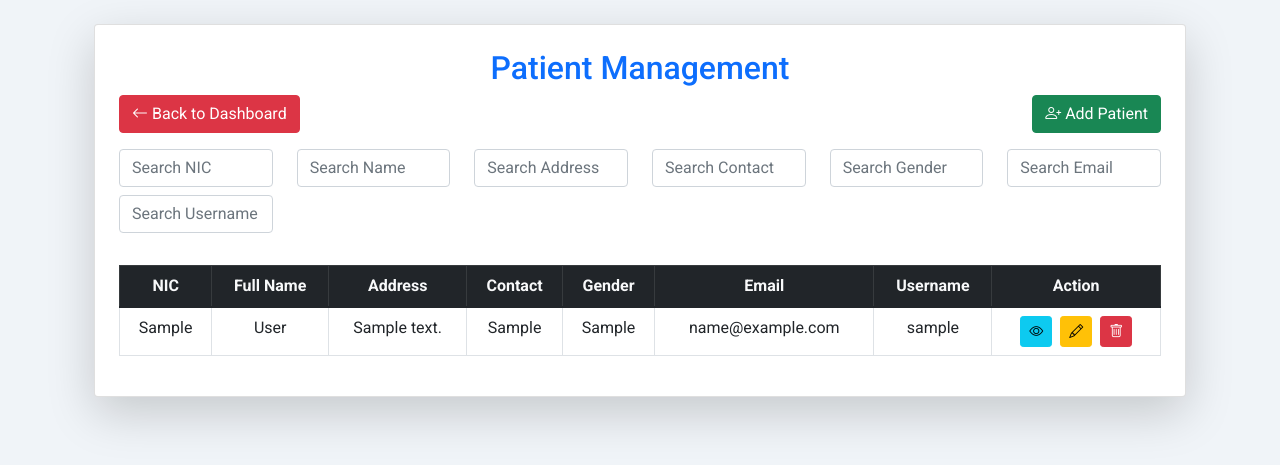
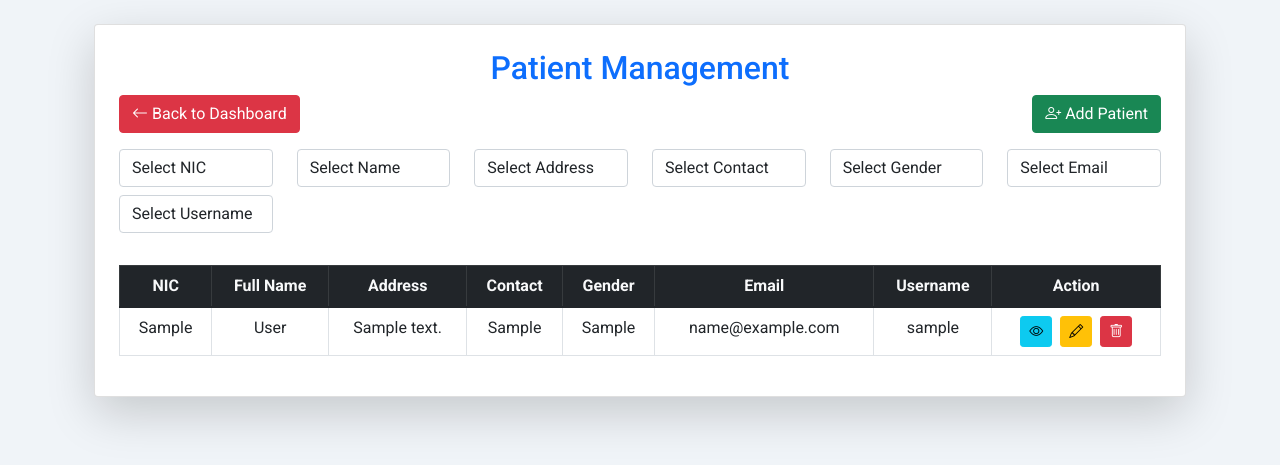
Before and after one commit to Tharusha-Randunu/Dental-Management-System, a PHP site: page /modules/patient_management.php in a window 1280 px wide. Shown: the top 465 px of the page. Run offline with PHP 8.4, Linux system fonts and the light colour scheme; tables that the repository leaves empty or names only in its code hold one stand-in row (values such as "Sample post").

Commit message:
all modules completed

```diff
--- a/modules/patient_management.php
+++ b/modules/patient_management.php
@@ -26,22 +26,63 @@ $result = $conn->query($sql);
 
 
         <!-- Search Inputs -->
-        <div class="row mb-4">
-            <div class="col-md-2 mb-2"><input type="text" class="form-control search-input" data-column="0" placeholder="Search NIC"></div>
-            <div class="col-md-2 mb-2"><input type="text" class="form-control search-input" data-column="1" placeholder="Search Name"></div>
-            <div class="col-md-2 mb-2"><input type="text" class="form-control search-input" data-column="2" placeholder="Search Address"></div>
-            <div class="col-md-2 mb-2"><input type="text" class="form-control search-input" data-column="3" placeholder="Search Contact"></div>
-            <div class="col-md-2 mb-2">
-                <select class="form-control search-input text-muted" data-column="4">
-                    <option value="">Search Gender</option>
-                    <option value="male">Male</option>
-                    <option value="female">Female</option>
-                    <option value="other">Other</option>
-                </select>
-            </div>
-            <div class="col-md-2 mb-2"><input type="text" class="form-control search-input" data-column="5" placeholder="Search Email"></div>
-            <div class="col-md-2 mb-2"><input type="text" class="form-control search-input" data-column="6" placeholder="Search Username"></div>
-        </div>
+        <!-- Search Filters -->
+<?php
+// Fetch distinct values for filters
+$nicOptions = $conn->query("SELECT DISTINCT NIC FROM patients");
+$nameOptions = $conn->query("SELECT DISTINCT Fullname FROM patients");
+$addressOptions = $conn->query("SELECT DISTINCT Address FROM patients");
+$contactOptions = $conn->query("SELECT DISTINCT Contact FROM patients");
+$genderOptions = $conn->query("SELECT DISTINCT Gender FROM patients");
+$emailOptions = $conn->query("SELECT DISTINCT Email FROM patients");
+$usernameOptions = $conn->query("SELECT DISTINCT Username FROM patients");
+?>
+
+<div class="row mb-4">
+    <div class="col-md-2 mb-2">
+        <select class="form-control search-input" data-column="0">
+            <option value="">Select NIC</option>
+            <?php while ($row = $nicOptions->fetch_assoc()) echo "<option value='{$row['NIC']}'>{$row['NIC']}</option>"; ?>
+        </select>
+    </div>
+    <div class="col-md-2 mb-2">
+        <select class="form-control search-input" data-column="1">
+            <option value="">Select Name</option>
+            <?php while ($row = $nameOptions->fetch_assoc()) echo "<option value='{$row['Fullname']}'>{$row['Fullname']}</option>"; ?>
+        </select>
+    </div>
+    <div class="col-md-2 mb-2">
+        <select class="form-control search-input" data-column="2">
+            <option value="">Select Address</option>
+            <?php while ($row = $addressOptions->fetch_assoc()) echo "<option value='{$row['Address']}'>{$row['Address']}</option>"; ?>
+        </select>
+    </div>
+    <div class="col-md-2 mb-2">
+        <select class="form-control search-input" data-column="3">
+            <option value="">Select Contact</option>
+            <?php while ($row = $contactOptions->fetch_assoc()) echo "<option value='{$row['Contact']}'>{$row['Contact']}</option>"; ?>
+        </select>
+    </div>
+    <div class="col-md-2 mb-2">
+        <select class="form-control search-input" data-column="4">
+            <option value="">Select Gender</option>
+            <?php while ($row = $genderOptions->fetch_assoc()) echo "<option value='{$row['Gender']}'>{$row['Gender']}</option>"; ?>
+        </select>
+    </div>
+    <div class="col-md-2 mb-2">
+        <select class="form-control search-input" data-column="5">
+            <option value="">Select Email</option>
+            <?php while ($row = $emailOptions->fetch_assoc()) echo "<option value='{$row['Email']}'>{$row['Email']}</option>"; ?>
+        </select>
+    </div>
+    <div class="col-md-2 mb-2">
+        <select class="form-control search-input" data-column="6">
+            <option value="">Select Username</option>
+            <?php while ($row = $usernameOptions->fetch_assoc()) echo "<option value='{$row['Username']}'>{$row['Username']}</option>"; ?>
+        </select>
+    </div>
+</div>
+
 
         <!-- Patients Table -->
         <div class="table-responsive">
@@ -169,4 +210,8 @@ $result = $conn->query($sql);
         });
     </script>
 <?php } ?>
+
+
+
+
 <?php include '../includes/footer.php'; ?>
```
